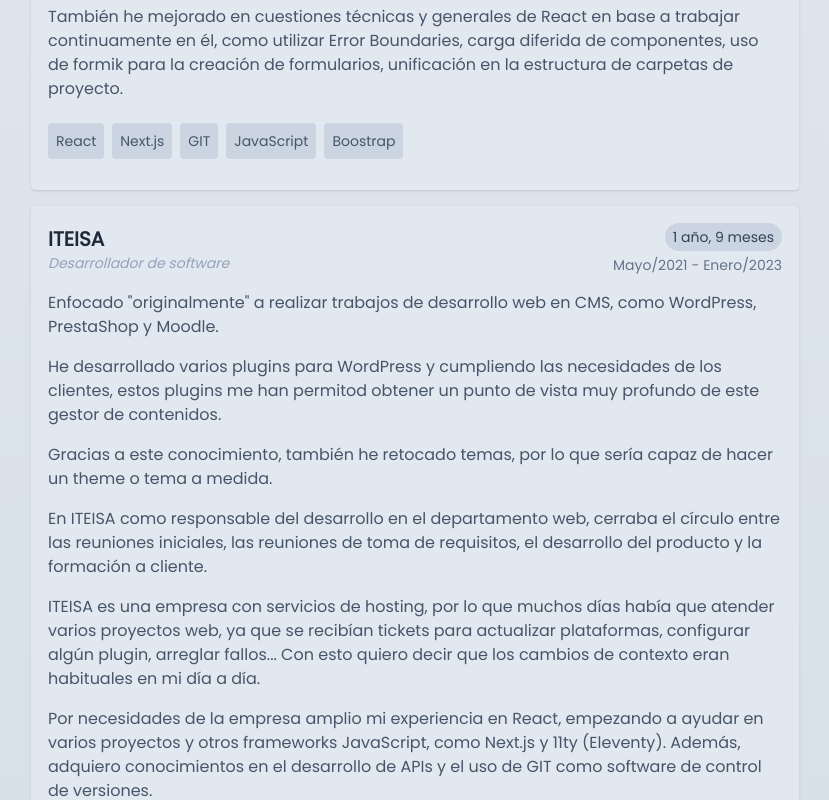
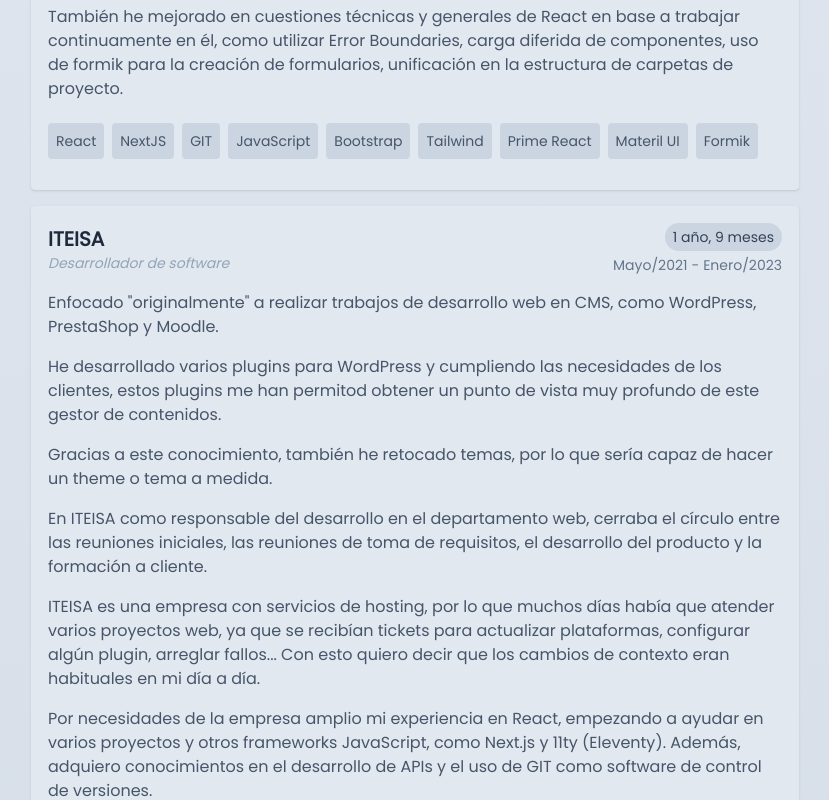
Before and after one commit to javiervallejooca/javiervallejo.me, a React (Vite) app: page /sobre-mi in a window 1280 px wide. Shown: the part 800-1600 px from the top of the page, without its empty margins (225-1054 px from the left). Built offline with nearby package versions, Linux system fonts and the light colour scheme.

Commit message:
Update skills

```diff
--- a/src/components/about/SummarySkills.jsx
+++ b/src/components/about/SummarySkills.jsx
@@ -3,7 +3,7 @@
 const SummarySkills = () => {
   return (
     <div className="relative mb-4 w-5/6 sm:w-3/4 md:w-3/5 xl:max-w-5xl">
-      <div className="sticky top-0 right-0 mb-4 bg-slate-100 py-4 px-4 text-xl font-bold text-slate-800 opacity-100 dark:bg-slate-900 dark:text-slate-200">
+      <div className="sticky right-0 top-0 mb-4 bg-slate-100 px-4 py-4 text-xl font-bold text-slate-800 opacity-100 dark:bg-slate-900 dark:text-slate-200">
         Resumen sobre mis habilidades o experiencia
       </div>
       <div className="text-slate-600 dark:text-slate-400">
@@ -26,6 +26,9 @@
             <b>React</b> ~ 1,5 años
           </li>
           <li>
+            <b>C#</b> ~ 1,5 años
+          </li>
+          <li>
             <b>WordPress</b> ~ 6 años
           </li>
           <li>
--- a/src/global.js
+++ b/src/global.js
@@ -62,14 +62,13 @@
     color: "#af1685",
     tecnologies: [
       "React",
-      "Next.js",
       "11ty",
       "WordPress",
       "PrestaShop",
       "PHP",
       "JavaScript",
       "Tailwind CSS",
-      "Boostrap",
+      "Bootstrap",
       "GIT",
     ],
   },
@@ -81,7 +80,17 @@
     job: "Desarrollador frontend",
     name: "LIS Data Solutions",
     color: "#00b1e2",
-    tecnologies: ["React", "Next.js", "GIT", "JavaScript", "Boostrap"],
+    tecnologies: [
+      "React",
+      "NextJS",
+      "GIT",
+      "JavaScript",
+      "Bootstrap",
+      "Tailwind",
+      "Prime React",
+      "Materil UI",
+      "Formik",
+    ],
   },
 };
 
```
